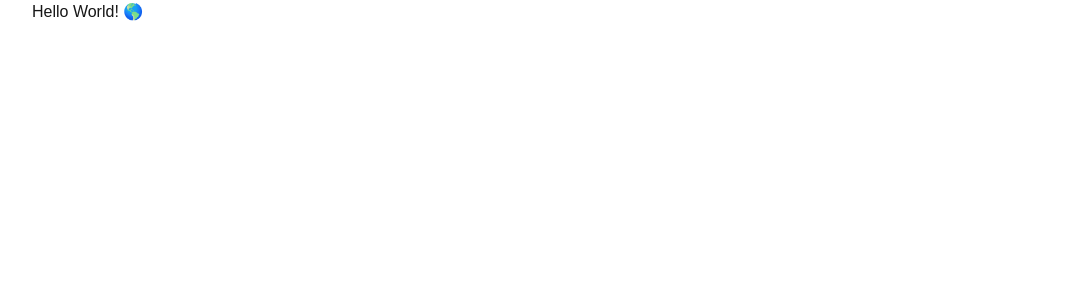
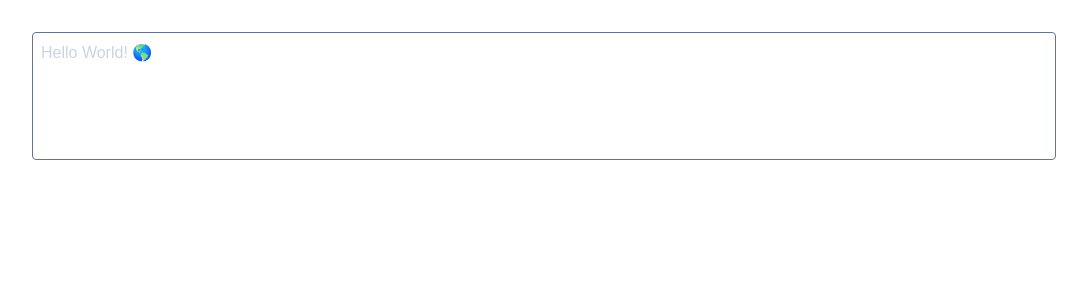
Before and after one commit to GautamRaj-1200/gautam-blogs-v2, a Next.js app: page / in a window 1280 px wide. Shown: the top 300 px of the page, without its empty margins (96-1183 px from the left). Built offline with nearby package versions, Linux system fonts and the light colour scheme.

Commit message:
add tiptap attribute props - lets us add styles for the editor

```diff
--- a/package.json
+++ b/package.json
@@ -24,6 +24,8 @@
     "@types/react-dom": "^19",
     "eslint": "^9",
     "eslint-config-next": "15.5.0",
+    "prettier": "^3.6.2",
+    "prettier-plugin-tailwindcss": "^0.6.14",
     "tailwindcss": "^4",
     "typescript": "^5"
   }
--- a/src/app/page.tsx
+++ b/src/app/page.tsx
@@ -1,7 +1,7 @@
 import Tiptap from "@/components/TipTap";
 export default function Home() {
   return (
-    <section className="max-w-5xl mx-auto">
+    <section className="mx-auto max-w-5xl py-8">
       <Tiptap />
     </section>
   );
--- a/src/components/TipTap.tsx
+++ b/src/components/TipTap.tsx
@@ -7,6 +7,12 @@ const Tiptap = () => {
   const editor = useEditor({
     extensions: [StarterKit],
     content: "<p>Hello World! 🌎️</p>",
+    editorProps: {
+      attributes: {
+        class:
+          "bg-slate-[#0a0a1f] border border-slate-500 text-slate-300 focus:border-slate-900 focus:outline-none rounded-sm min-h-32 p-2",
+      },
+    },
     // Don't render immediately on the server to avoid SSR issues
     immediatelyRender: false,
   });
```
Also changed, not shown: 2 other files (tests, documents, lock files or other folders).
